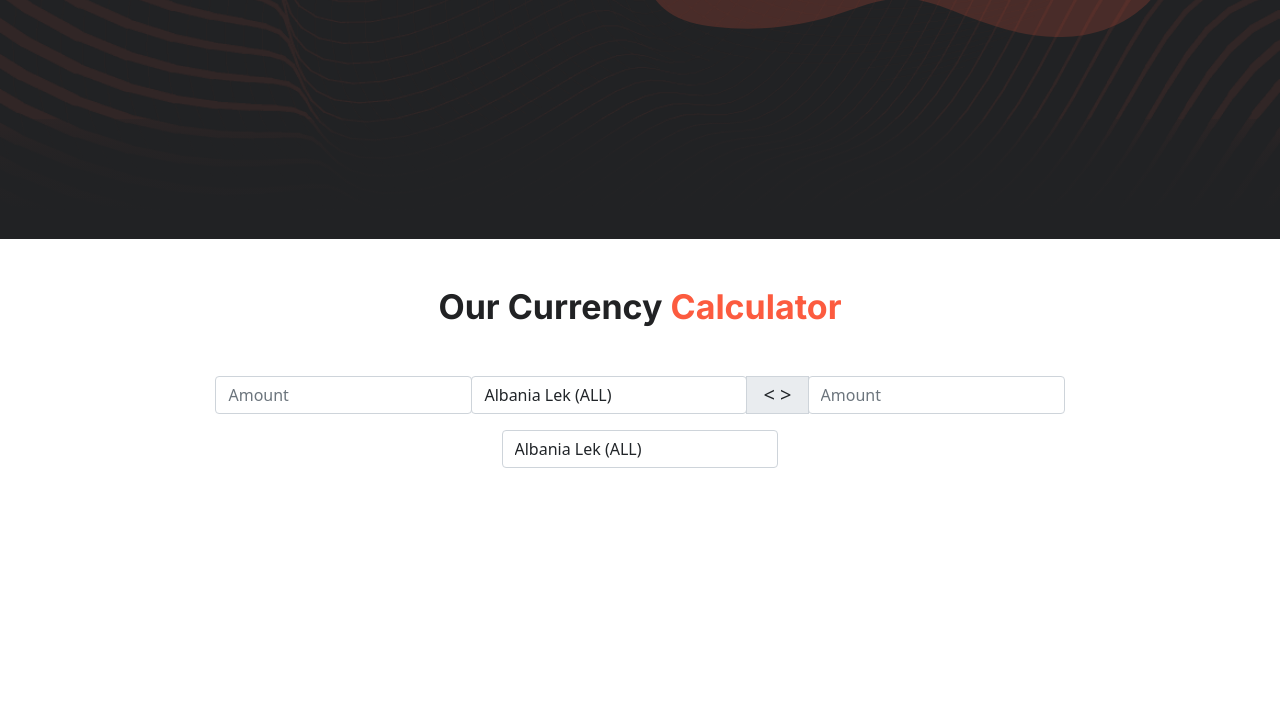
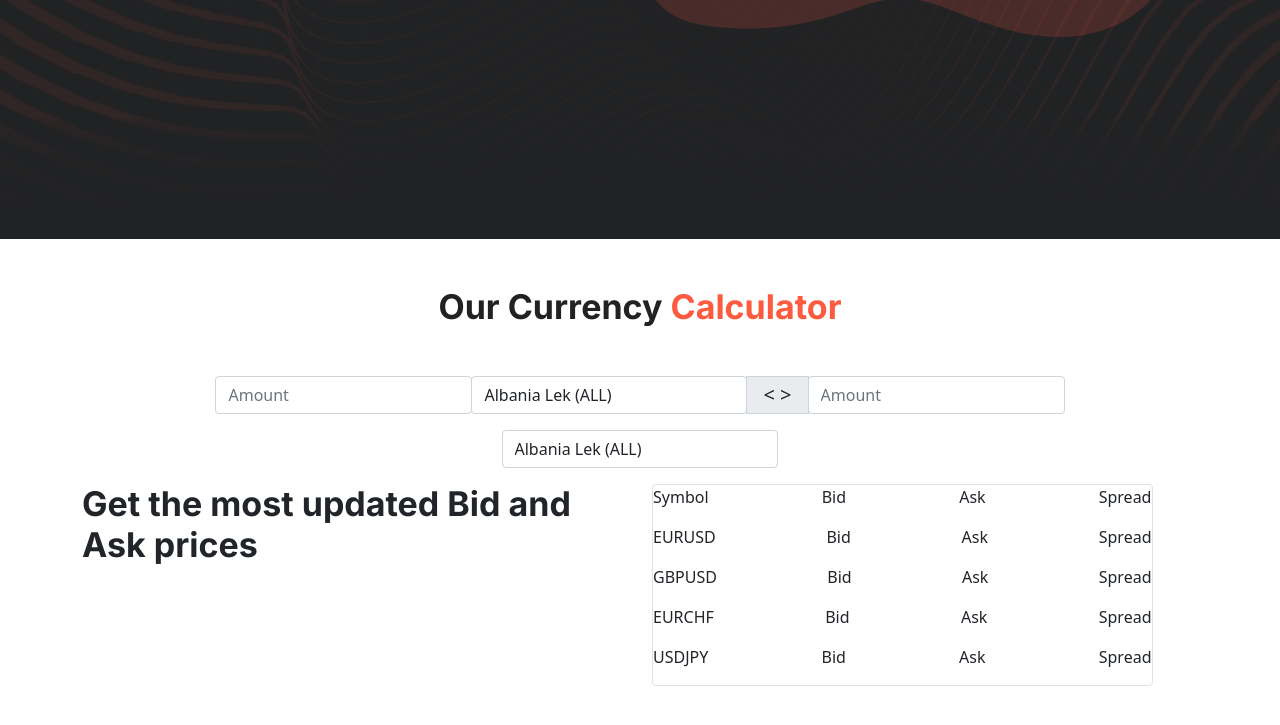
Before and after one commit to Jriera/currency_converter, a website with bundled scripts: page index.html in a window 1280 px wide. Shown: the part 561-1286 px from the top of the page. Before the commit the page ends 1045 px from the top, so only its background shows below. Built offline with nearby package versions, Linux system fonts and the light colour scheme; no server answers.

Commit message:
Feat: Add table functionality for currency Bid ASK prices

```diff
--- a/index.html
+++ b/index.html
@@ -66,7 +66,7 @@
         </div>
     </div>
    </section>
-   <section class="container pt-5">
+   <section class="container pt-5" id="second-block">
        <div id="calculator" class="col-12 mb-5">
            <h4 class="text-dark text-center ">Our Currency  <span class="text-warning">Calculator</span></h3>
        </div>
@@ -188,9 +188,54 @@
             </select>
           </div>
       </div>
+      <div class="row">
+          <div class="col-6">
+              <h3>Get the most updated Bid and Ask prices</h3>
+          </div>
+          <div class="col-6">
+            <div class="col-11 rounded border">
+                <div class="row ">
+                    <div class="d-flex flex-row justify-content-between">
+                        <p>Symbol</p>
+                        <p>Bid</p>
+                        <p>Ask</p>
+                        <p>Spread</p>
+                    </div>
+                    <div class="d-flex flex-row justify-content-between">
+                        <p>EURUSD</p>
+                        <p id="EURUSD-bid">Bid</p>
+                        <p id="EURUSD-ask">Ask</p>
+                        <p id="EURUSD-spread">Spread</p>
+                    </div>
+                    <div class="d-flex flex-row justify-content-between">
+                        <p>GBPUSD</p>
+                        <p id="GBPUSD-bid">Bid</p>
+                        <p id="GBPUSD-ask">Ask</p>
+                        <p id="GBPUSD-spread">Spread</p>
+                    </div>
+                    <div class="d-flex flex-row justify-content-between">
+                        <p>EURCHF</p>
+                        <p id="EURCHF-bid">Bid</p>
+                        <p id="EURCHF-ask">Ask</p>
+                        <p id="EURCHF-spread">Spread</p>
+                    </div>
+                    <div class="d-flex flex-row justify-content-between">
+                        <p>USDJPY</p>
+                        <p id="USDJPY-bid">Bid</p>
+                        <p id="USDJPY-ask">Ask</p>
+                        <p id="USDJPY-spread">Spread</p>
+                    </div>
+
+                </div>
+            </div>
+          </div>
+      </div>
+
+
    </section>
    <script src="fetcher.js"></script>
    <script src="calculator.js"></script>
+   <script src="table.js"></script>
 
 
 </body>
```
Also changed, not shown: css/custom.css.
